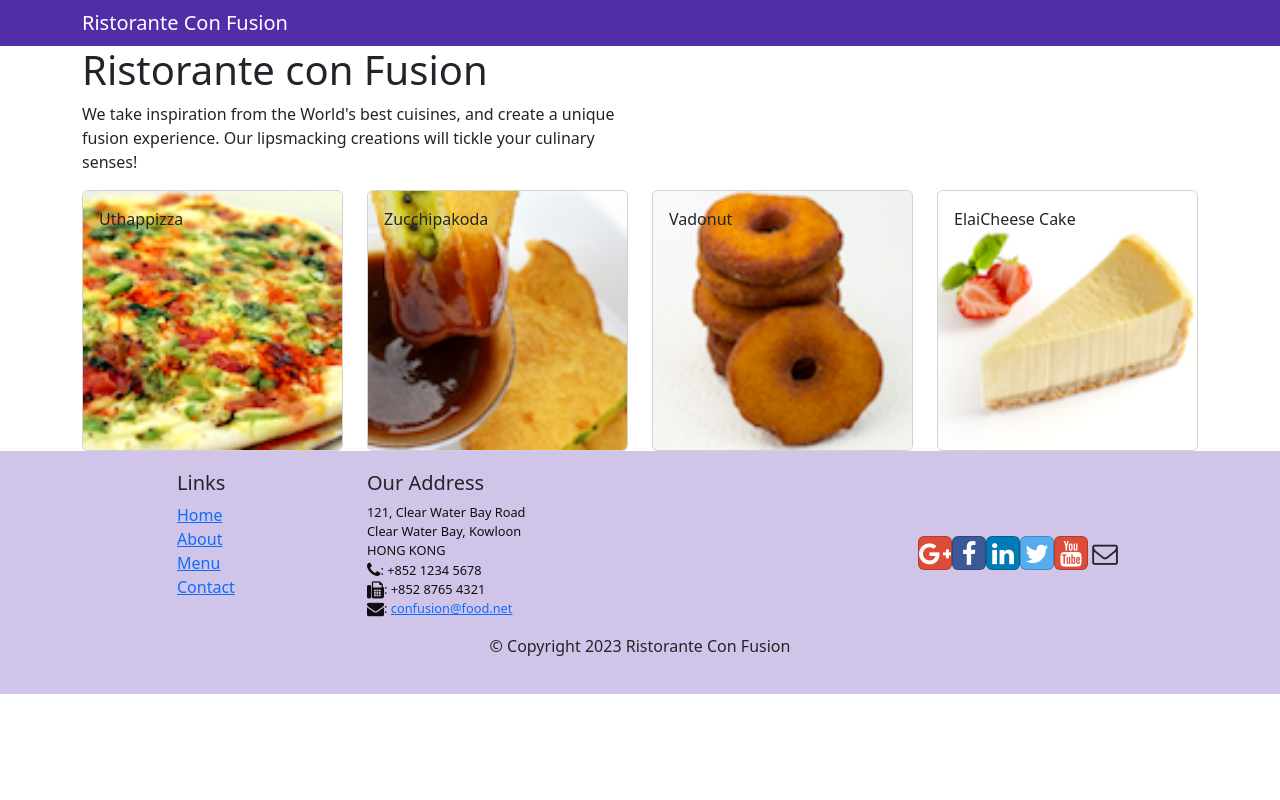
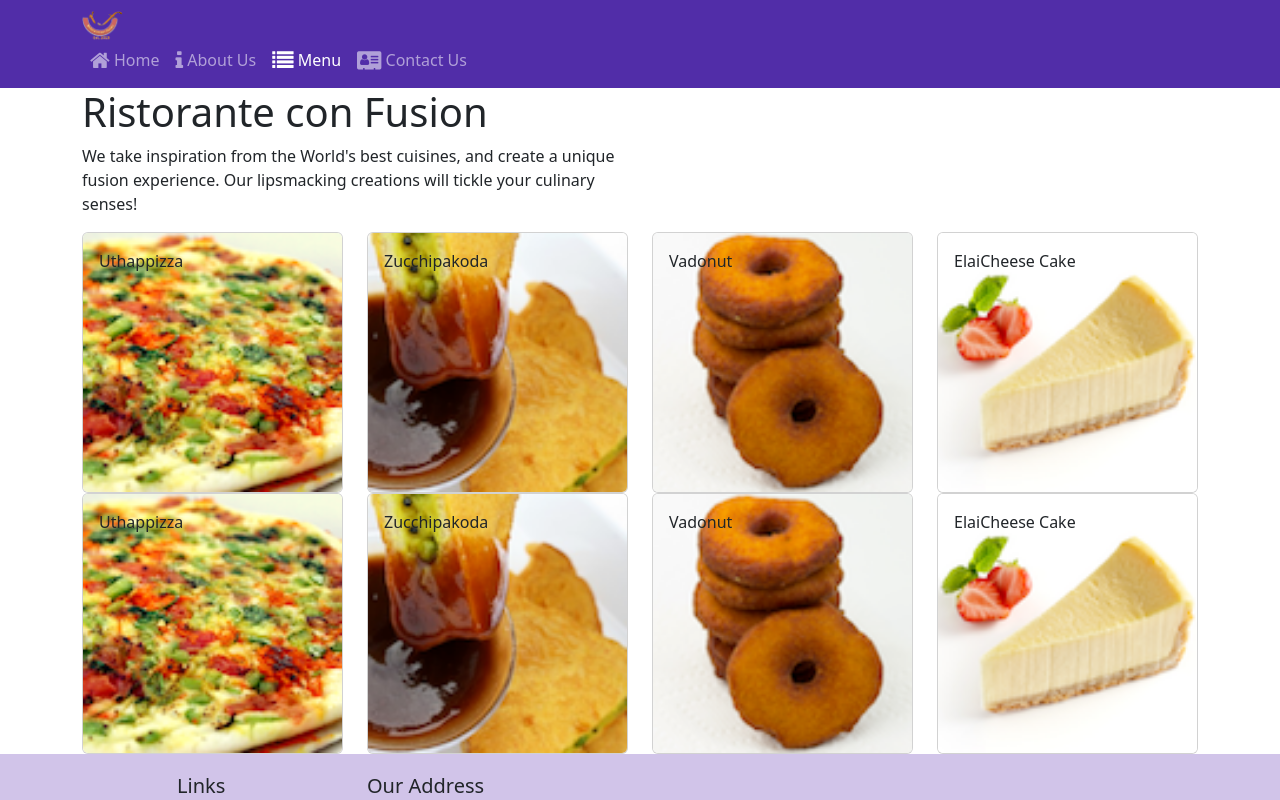
Before and after one commit to meitr71/DE160317-Confusion, a React (Create React App) app: page /menu in a window 1280 px wide. Shown: the top 800 px of the page. Built offline with nearby package versions, Linux system fonts and the light colour scheme.

Commit message:
React Router

```diff
--- a/package.json
+++ b/package.json
@@ -12,6 +12,7 @@
     "popper.js": "^1.16.1",
     "react": "^18.2.0",
     "react-dom": "^18.2.0",
+    "react-router-dom": "^5.2.0",
     "react-scripts": "^5.0.1",
     "reactstrap": "^9.1.10",
     "web-vitals": "^2.1.4"
--- a/src/App.js
+++ b/src/App.js
@@ -1,17 +1,19 @@
 
 import './App.css';
 import 'bootstrap/dist/css/bootstrap.min.css';
-import { Component } from 'react';
+import React, { Component } from 'react';
 import Main from './components/MainComponent';
-
+import { BrowserRouter } from 'react-router-dom';
 
 class App extends Component {
 
   render() {
     return (
+      <BrowserRouter>
       <div className="App">
         <Main />
       </div>
+      </BrowserRouter>
     );
   }
 }
--- a/src/components/DishdetailComponent.js
+++ b/src/components/DishdetailComponent.js
@@ -61,7 +61,6 @@ import { Card, CardImg, CardImgOverlay, CardText, CardBody,
             <div className="container" key={props.dish}>
                 <div className="row">
                     <RenderDish dish={props.dish}/>
-
                     <RenderComments comments={props.dish.comments}/>
                 </div>
             </div>
--- a/src/components/FooterComponent.js
+++ b/src/components/FooterComponent.js
@@ -1,4 +1,5 @@
 import React from 'react';
+import { Link } from 'react-router-dom';
 
 function Footer(props) {
     return(
@@ -8,10 +9,13 @@ function Footer(props) {
                 <div className="col-4 offset-1 col-sm-2">
                     <h5>Links</h5>
                     <ul className="list-unstyled">
-                        <li><a href="#">Home</a></li>
-                        <li><a href="#">About</a></li>
-                        <li><a href="#">Menu</a></li>
-                        <li><a href="contactus.html">Contact</a></li>
+
+                    <li><Link to='/home'>Home</Link></li>
+                        <li><Link to='/aboutus'>About Us</Link></li>
+                        <li><Link to='/menu'>Menu</Link></li>
+                        <li><Link to='/contactus'>Contact Us</Link></li>
+
+
                     </ul>
                 </div>
                 <div className="col-7 col-sm-5">
--- a/src/components/HeaderComponent.js
+++ b/src/components/HeaderComponent.js
@@ -1,13 +1,48 @@
 import React, { Component } from 'react';
-import { Navbar, NavbarBrand, Jumbotron } from 'reactstrap';
+import { Nav, Navbar, NavbarBrand, NavbarToggler, Collapse, NavItem, Jumbotron } from 'reactstrap';
+import { NavLink } from 'react-router-dom';
+
 
 class Header extends Component {
+    constructor(props) {
+        super(props);
+
+        this.toggleNav = this.toggleNav.bind(this);
+        this.state = {
+          isNavOpen: false
+        };
+      }
+      toggleNav() {
+        this.setState({
+          isNavOpen: !this.state.isNavOpen
+        });
+      }
+
+
+
   render() {
     return(
-    <React.Fragment>
-      <Navbar dark>
+      <div>
+      <Navbar dark expand="md">
           <div className="container">
-            <NavbarBrand href="/">Ristorante Con Fusion</NavbarBrand>
+              <NavbarToggler onClick={this.toggleNav} />
+              <NavbarBrand className="mr-auto" href="/"><img src='assets/images/logo.png' height="30" width="41" alt='Ristorante Con Fusion' /></NavbarBrand>
+              <Collapse isOpen={this.state.isNavOpen} navbar>
+                  <Nav navbar>
+                  <NavItem>
+                      <NavLink className="nav-link"  to='/home'><span className="fa fa-home fa-lg"></span> Home</NavLink>
+                  </NavItem>
+                  <NavItem>
+                      <NavLink className="nav-link" to='/aboutus'><span className="fa fa-info fa-lg"></span> About Us</NavLink>
+                  </NavItem>
+                  <NavItem>
+                      <NavLink className="nav-link"  to='/menu'><span className="fa fa-list fa-lg"></span> Menu</NavLink>
+                  </NavItem>
+                  <NavItem>
+                      <NavLink className="nav-link" to='/contactus'><span className="fa fa-address-card fa-lg"></span> Contact Us</NavLink>
+                  </NavItem>
+                  </Nav>
+              </Collapse>
           </div>
       </Navbar>
 
@@ -20,7 +55,8 @@ class Header extends Component {
               </div>
           </div>
 
-    </React.Fragment>
+  </div>
+
     );
   }
 }
--- /dev/null
+++ b/src/components/HomeComponent.js
@@ -0,0 +1,11 @@
+import React from 'react';
+
+function Home(props) {
+    return(
+      <div className="container">
+        <h4>Home</h4>
+      </div>
+    );
+}
+
+export default Home;
--- a/src/components/MainComponent.js
+++ b/src/components/MainComponent.js
@@ -4,7 +4,8 @@ import DishDetail from './DishdetailComponent';
 import { DISHES } from '../shared/dishes';
 import Header from './HeaderComponent';
 import Footer from './FooterComponent';
-
+import Home from './HomeComponent';
+import { Switch, Route, Redirect } from 'react-router-dom';
 
 class Main extends Component {
 
@@ -21,9 +22,22 @@ class Main extends Component {
   }
 
   render() {
+    const HomePage = () => {
+      return(
+          <Home
+          />
+      );
+    }
+
+
     return (
       <div>
         <Header />
+        <Switch>
+          <Route path='/home' component={HomePage} />
+          <Route exact path='/menu' component={() => <Menu dishes={this.state.dishes} />} />
+          <Redirect to="/home" />
+        </Switch>
         <Menu dishes={this.state.dishes} onClick={(dishId) => this.onDishSelect(dishId)} />
         <DishDetail dish={this.state.dishes.filter((dish) => dish.id === this.state.selectedDish)[0]} />
         <Footer />
--- a/src/components/MenuComponent.js
+++ b/src/components/MenuComponent.js
@@ -2,12 +2,11 @@ import React, { Component } from 'react';
 import { Media } from 'reactstrap';
 import { Card, CardImg, CardImgOverlay, CardText, CardBody,
   CardTitle } from 'reactstrap';
-import DishDetail from './DishdetailComponent';
 
-function RenderMenuItem ({dish, onClick}) {
+
+function RenderMenuItem ({dish}) {
     return (
-        <Card
-            onClick={() => onClick(dish.id)}>
+        <Card>
             <CardImg width="100%" src={dish.image} alt={dish.name} />
             <CardImgOverlay>
                 <CardTitle>{dish.name}</CardTitle>
```
Also changed, not shown: 2 other files (tests, documents, lock files or other folders). Lines whose indentation alone changed are shown as unchanged.
